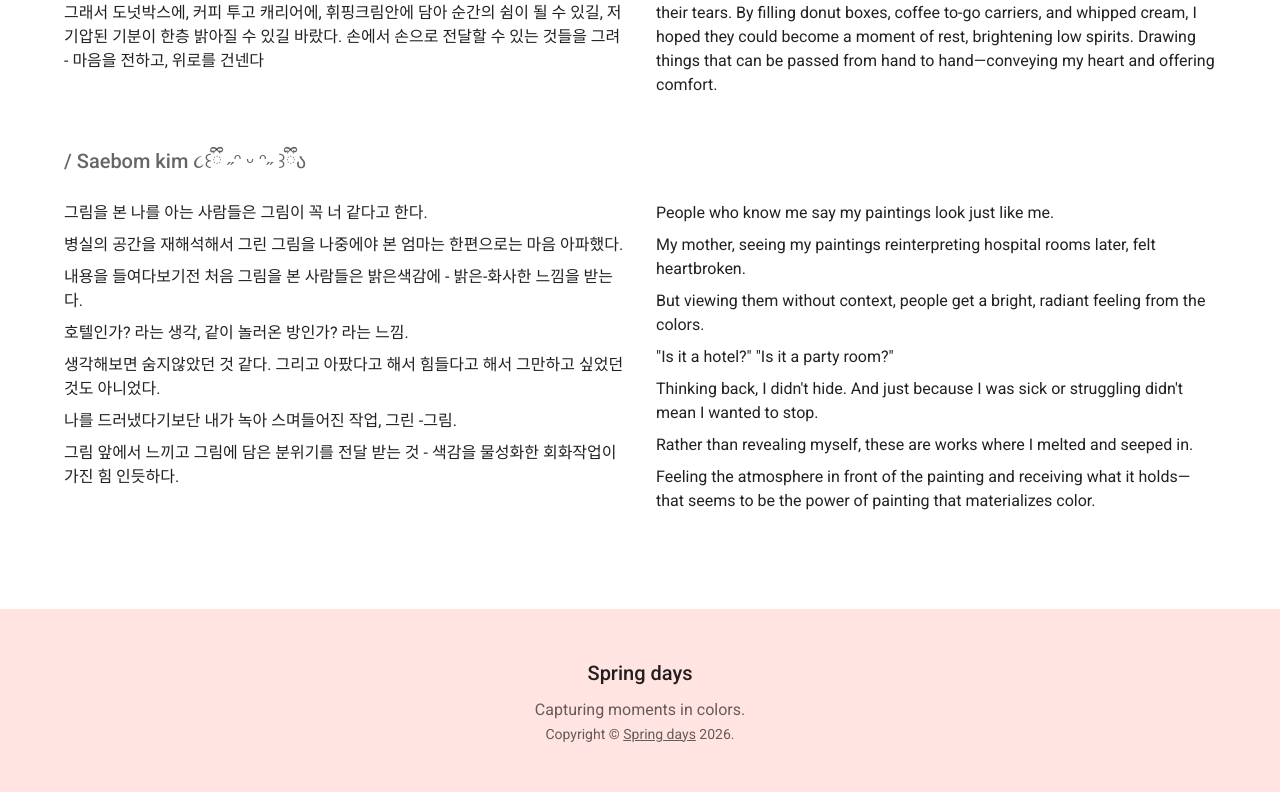
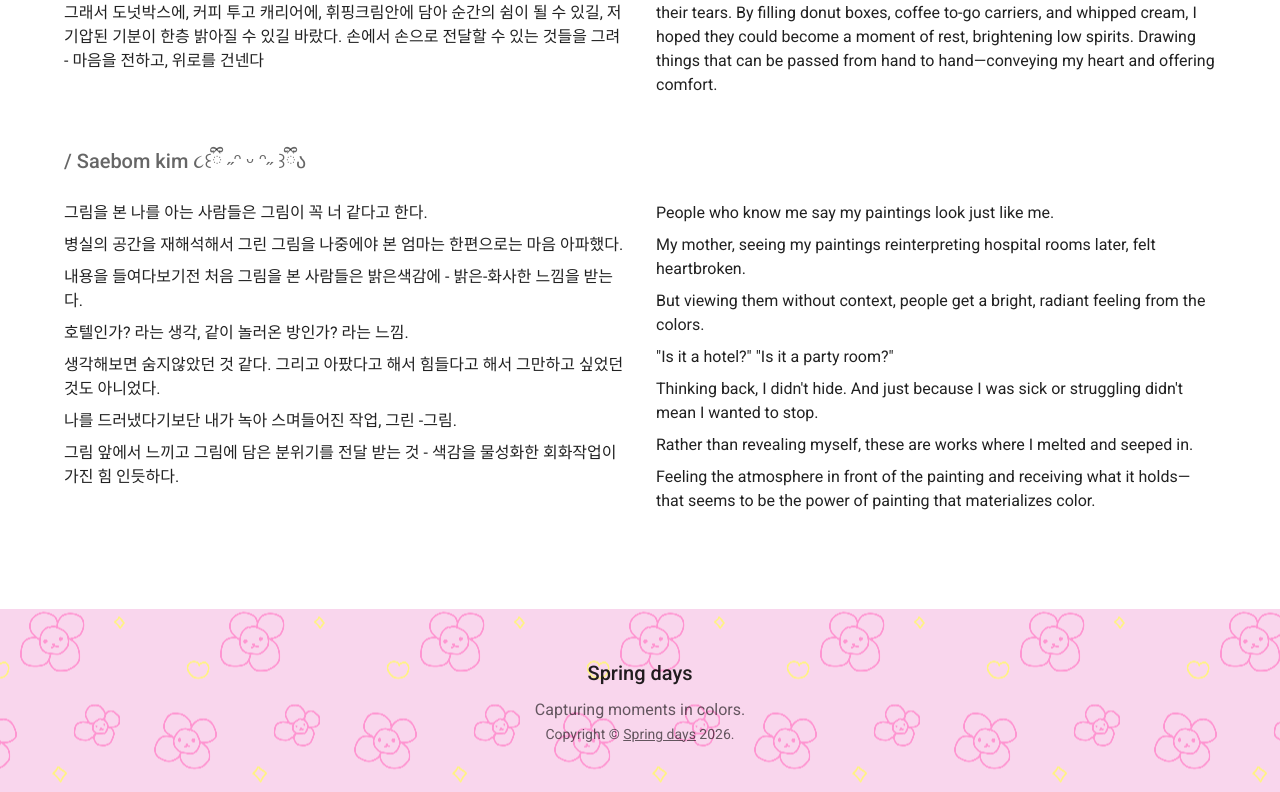
Before and after one commit to jaylee1021/springk_portfolio, a Next.js app: page /about in a window 1280 px wide. Shown: the part 1046-1838 px from the top of the page. Built offline with nearby package versions, Linux system fonts and the light colour scheme.

Commit message:
update footer background to image

```diff
--- a/src/components/Layout/Footer.tsx
+++ b/src/components/Layout/Footer.tsx
@@ -21,7 +21,8 @@ function Copyright() {
 
 export default function Footer() {
   return (
-    <Box component="footer" sx={{ backgroundColor: '#ffe4e1', py: 6, mt: 'auto' }}>
+    // <Box component="footer" sx={{ backgroundImage: '#faa9ccff', py: 6, mt: 'auto' }}>
+    <Box component="footer" sx={{ backgroundImage: 'url(/background.png)', py: 6, mt: 'auto', backgroundPosition: 'center' }}>
       <Container maxWidth="lg">
         <Typography variant="h6" align="center" gutterBottom>
           Spring days
```
